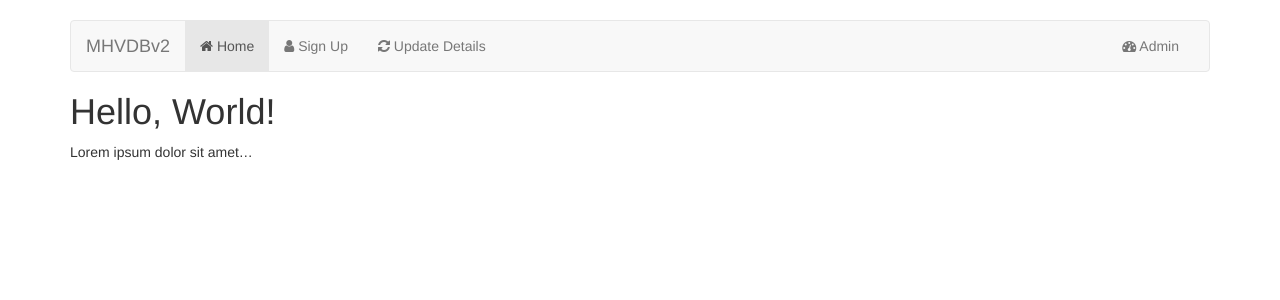
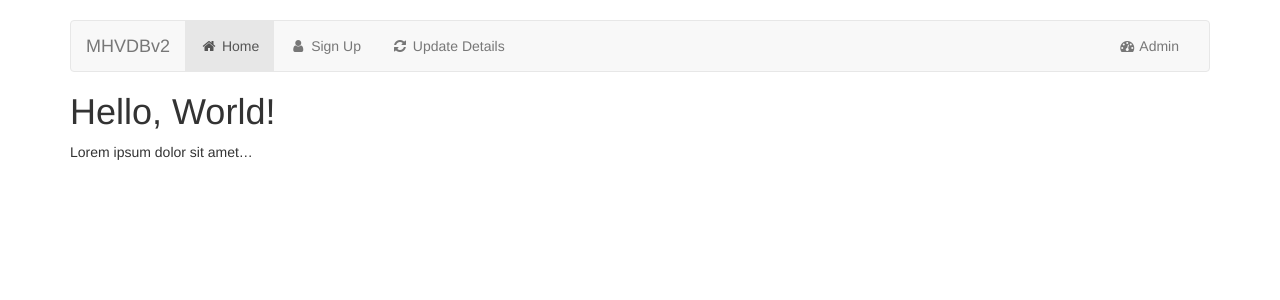
Before and after one commit to makehackvoid/mhvdb2, a Flask app: page / in a window 1280 px wide. Shown: the top 300 px of the page. Run offline with Flask 2, Linux system fonts and the light colour scheme; parts of the project's set-up code (start-up, migrations or seed data) failed here and were passed over; some libraries are stand-ins or nearby versions.

Commit message:
Improving navbar

```diff
--- a/mhvdb2/templates/_layout.html
+++ b/mhvdb2/templates/_layout.html
@@ -21,9 +21,7 @@
                     <div class="navbar-header">
                         <button type="button" class="navbar-toggle" data-toggle="collapse" data-target=".navbar-collapse">
                             <span class="sr-only">Toggle navigation</span>
-                            <span class="icon-bar"></span>
-                            <span class="icon-bar"></span>
-                            <span class="icon-bar"></span>
+                            <i class="fa fa-bars fa-lg"></i>
                         </button>
                         <a class="navbar-brand" href="#">MHVDBv2</a>
                     </div>
@@ -31,11 +29,11 @@
                         <ul class="nav navbar-nav">
                             {% for href, id, caption, icon in navigation_bar %}
                                 <li{% if id == active_page %} class="active"{% endif %}>
-                                    <a href="{{ href|e }}"><i class="fa fa-{{ icon|e }}"></i> {{ caption|e }}</a>
+                                    <a href="{{ href|e }}"><i class="fa fa-fw fa-{{ icon|e }}"></i> {{ caption|e }}</a>
                                 </li>
                             {% endfor %}
                         </ul>
-                        <ul class="nav navbar-nav navbar-right"><li><a href="#"><i class="fa fa-dashboard"></i> Admin</a></li></ul>
+                        <ul class="nav navbar-nav navbar-right"><li><a href="#"><i class="fa fa-fw fa-dashboard"></i> Admin</a></li></ul>
                     </div><!--/.nav-collapse -->
                 </div><!--/.container-fluid -->
             </div>
```
